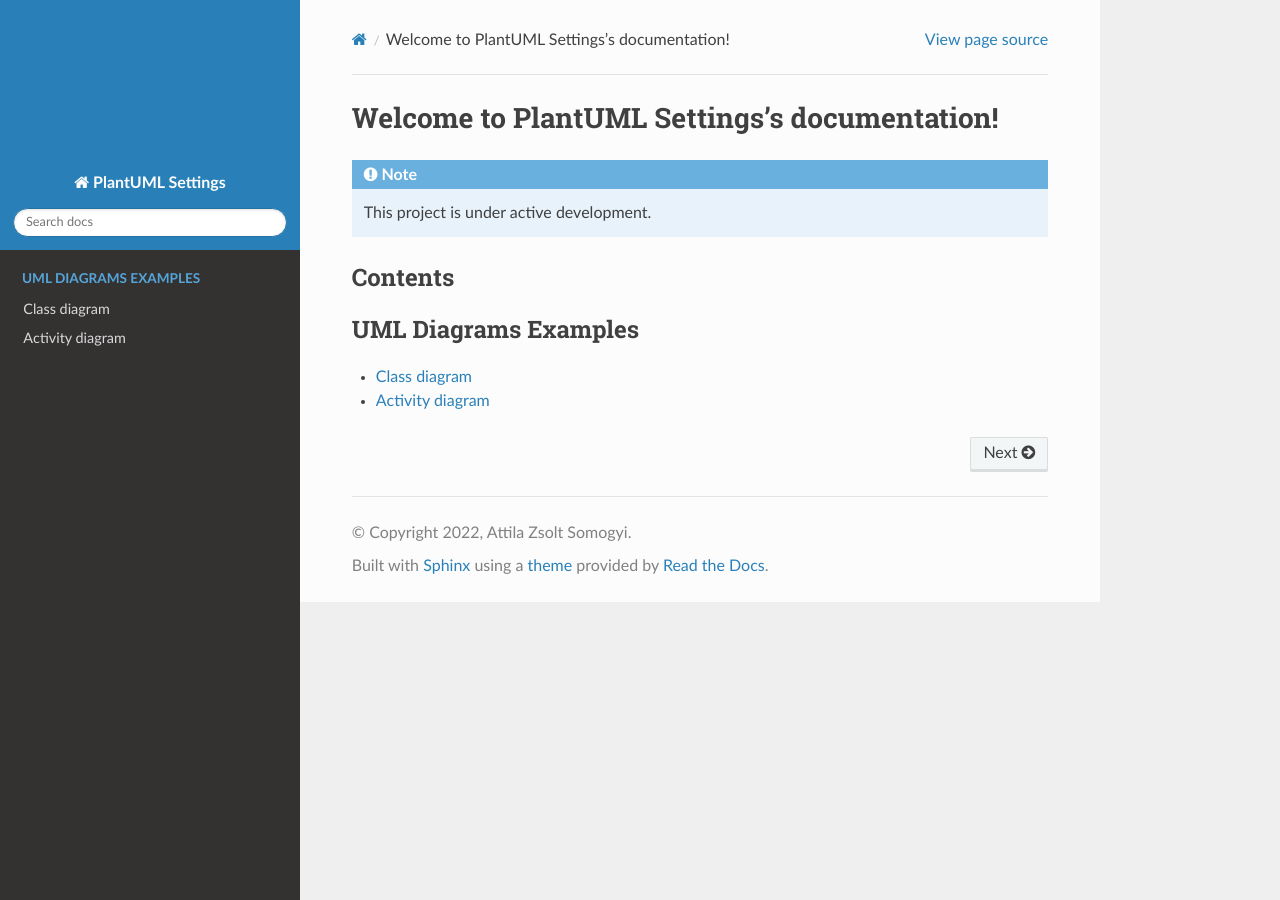
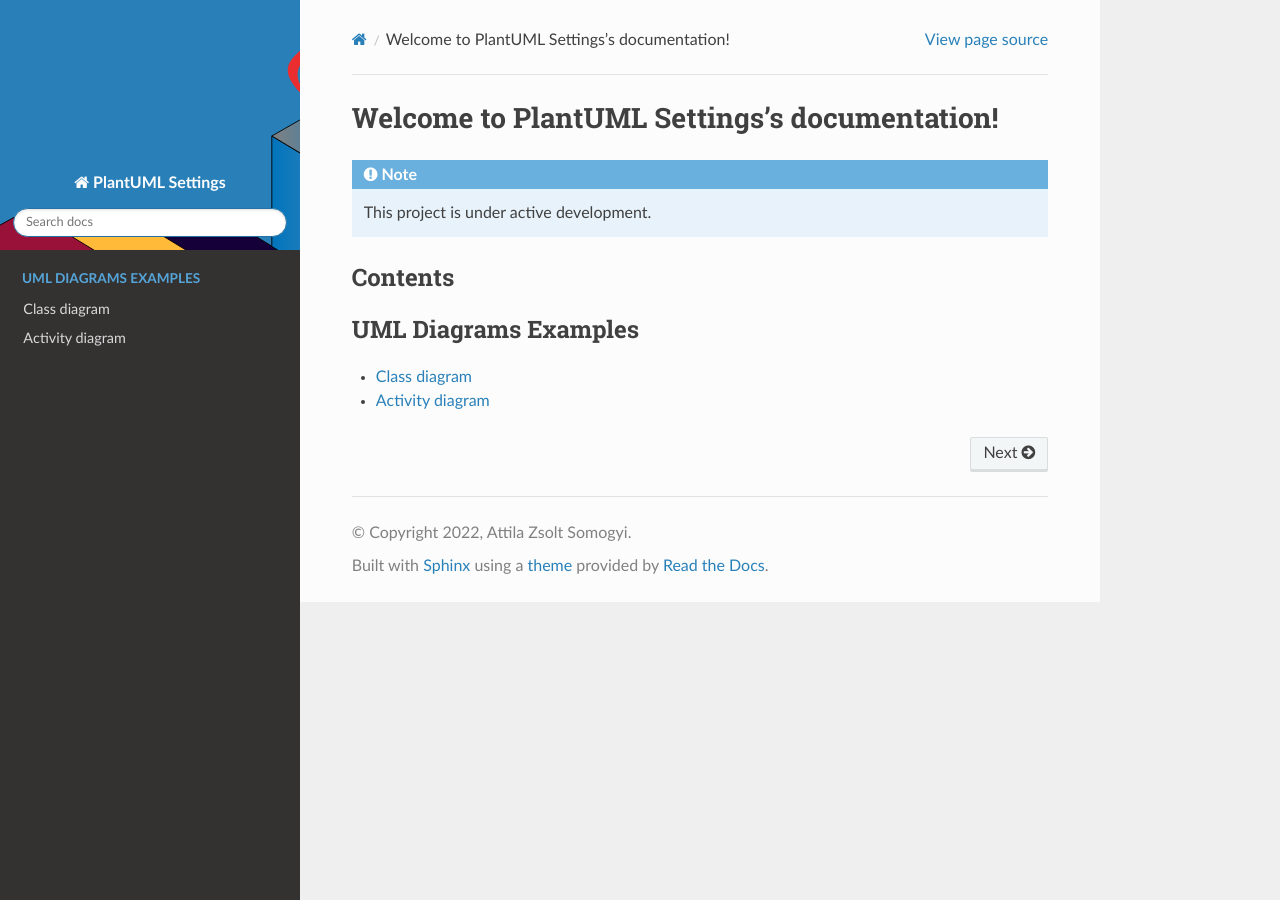
Before and after one commit to attilasomogyi/plantuml-settings, a Sphinx documentation site: the page built from docs/source/index.rst, in a window 1280 px wide. Built offline with Sphinx 7.4.7 and the Read the Docs theme 2.0.0, drawn with Linux system fonts in a browser that asks for light colours.

Commit message:
docs: set correct url

```diff
--- a/docs/source/_static/css/costum.css
+++ b/docs/source/_static/css/costum.css
@@ -1,6 +1,6 @@
 .wy-side-nav-search {
     padding-top: 170px;
-    background-image: url("_static/images/plantuml-logo.svg");
+    background-image: url("/_static/images/plantuml-logo.svg");
     background-position: top;
     background-repeat: no-repeat;
   }
```
